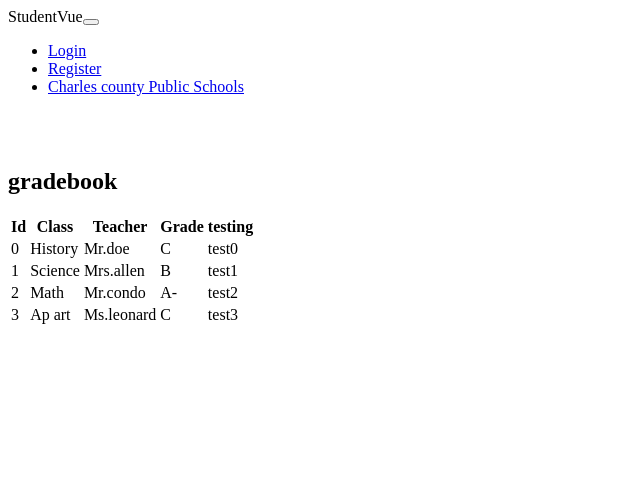
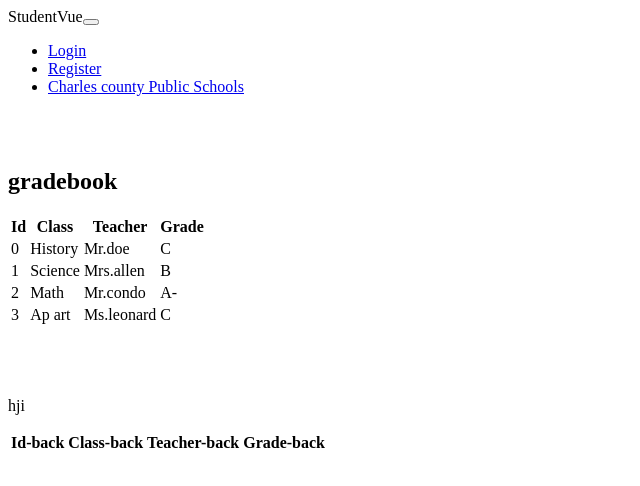
Before and after one commit to Quad22-Technologies/StudentVueApp, an Angular app: page /Gradebook in a window 1280 px wide. Shown: the top 486 px of the page, without its empty margins (0-640 px from the left). Built offline with nearby package versions, Linux system fonts and the light colour scheme.

Commit message:
angular gradebook update

```diff
--- a/src/app/gradebook/gradebook.component.html
+++ b/src/app/gradebook/gradebook.component.html
@@ -9,7 +9,7 @@
           <th>Class</th>
           <th>Teacher</th>
           <th>Grade</th>
-          <th>testing</th>
+
         </tr>
       </thead>
         <!--gb represents each row in the forloop-->
@@ -19,9 +19,36 @@
           <td>{{gb.class}}</td>
           <td>{{gb.teacherName}}</td>
           <td>{{gb.gradeLetter}}</td>
-          <td>{{gb.testing}}</td>
+
         </tr>
-
       </tbody>
     </table>
+    <br>
+      <br>
+      <br>
+      <p>hji</p>
+
+
+
+      <table class="table">
+        <thead>
+          <tr>
+            <th>Id-back</th>
+            <th>Class-back</th>
+            <th>Teacher-back</th>
+            <th>Grade-back</th>
+
+          </tr>
+        </thead>
+          <!--gb represents each row in the forloop-->
+        <tbody>
+          <tr *ngFor="let gb of">
+            <td>{{gb.id}}</td>
+            <td>{{gb.class}}</td>
+            <td>{{gb.teacherName}}</td>
+            <td>{{gb.gradeLetter}}</td>
+
+          </tr>
+        </tbody>
+      </table>
   </div>
--- a/src/app/models/gradebook.ts
+++ b/src/app/models/gradebook.ts
@@ -3,7 +3,7 @@ export interface Gradebook {
   class?:string | null;
   gradeLetter?:string | null;
   teacherName?:string | null;
-  testing?:string | null;
+
 
 }
 /*Gradebook is a custom data type object*/
--- a/src/app/services/gradebook.service.ts
+++ b/src/app/services/gradebook.service.ts
@@ -19,29 +19,29 @@ export class GradeBookService {
         id: 0,
         class: "History",
         gradeLetter: "C",
-        teacherName: "Mr.doe",
-        testing: "test0"
+        teacherName: "Mr.doe"
+
       },
       {
         id: 1,
         class: "Science",
         gradeLetter: "B",
-        teacherName: "Mrs.allen",
-        testing: "test1"
+        teacherName: "Mrs.allen"
+
       },
       {
         id: 2,
         class: "Math",
         gradeLetter: "A-",
-        teacherName: "Mr.condo",
-        testing: "test2"
+        teacherName: "Mr.condo"
+
       },
       {
         id: 3,
         class: "Ap art",
         gradeLetter: "C",
-        teacherName: "Ms.leonard",
-        testing: "test3"
+        teacherName: "Ms.leonard"
+
       }
 
     ];
```
Also changed, not shown: src/app/services/gradebook-api.ts (added, +23 -0 lines).
